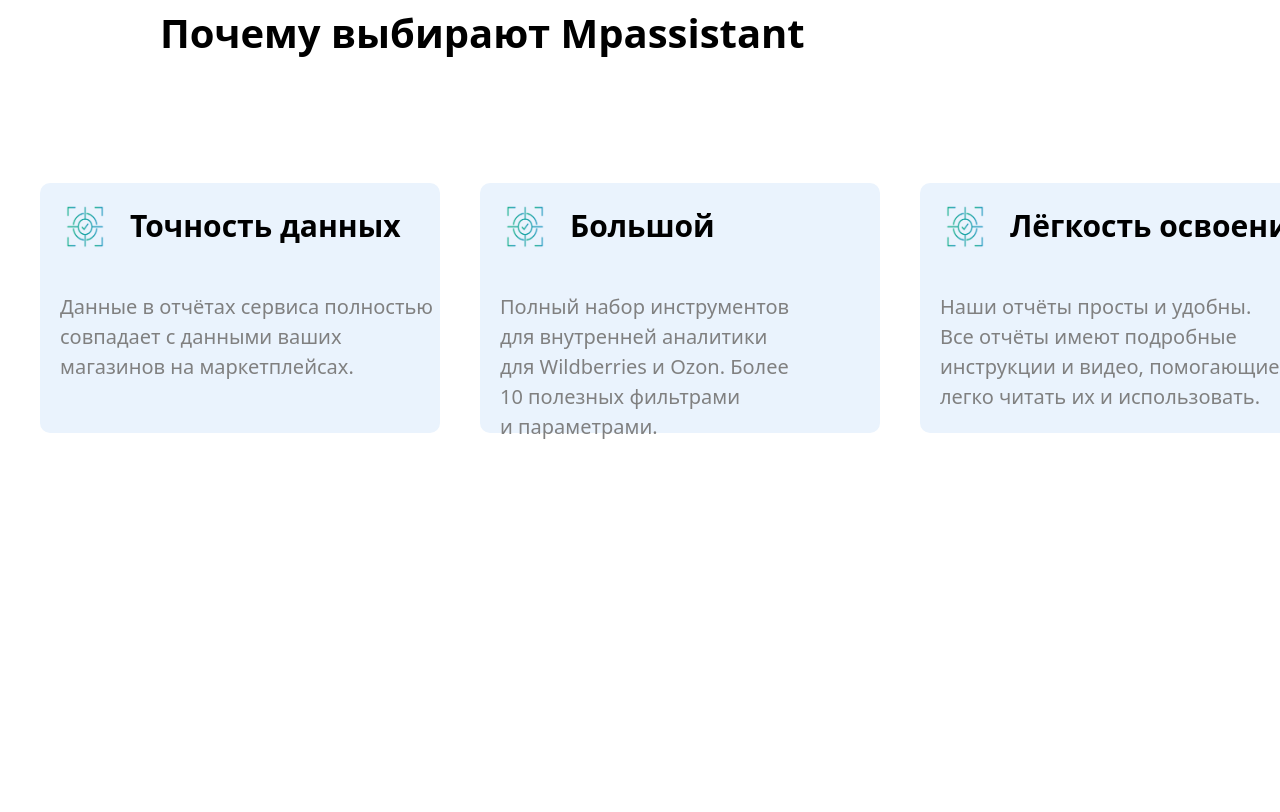
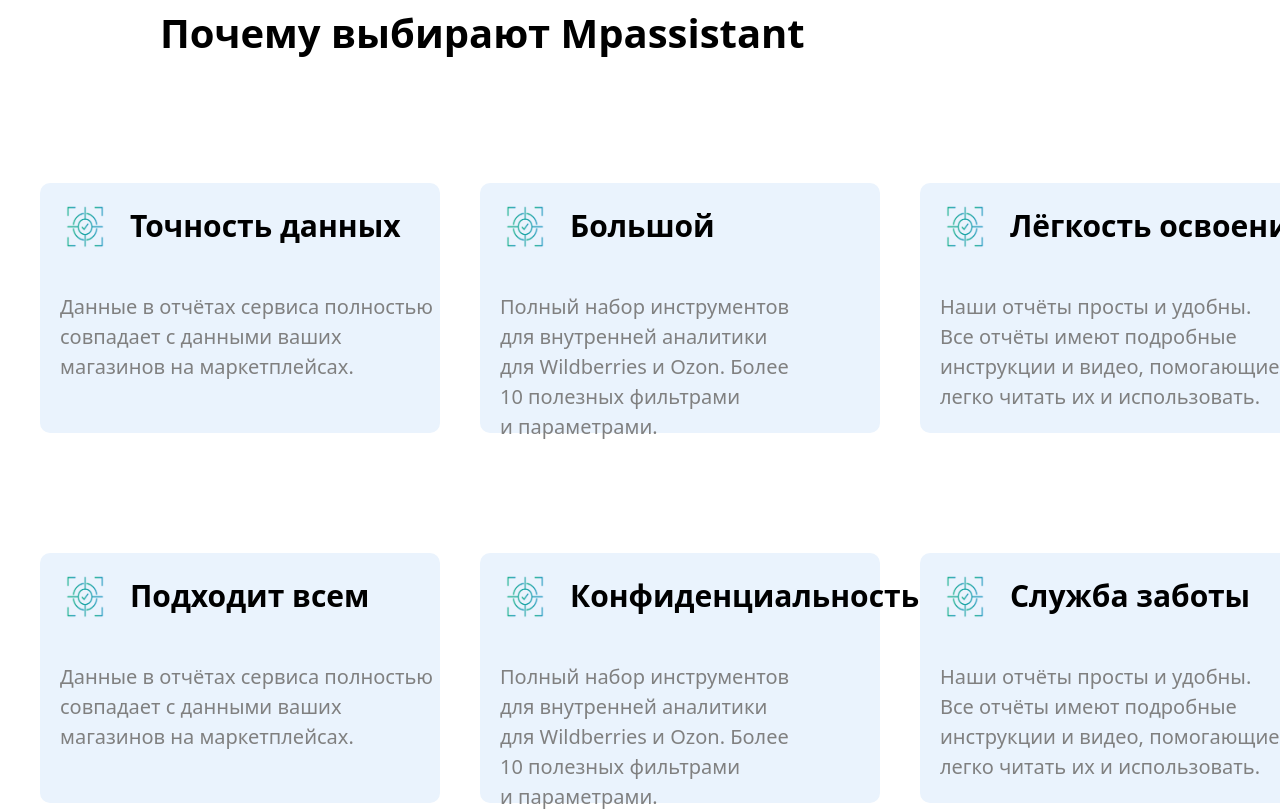
Before and after one commit to Ahmadjon04082009/Home-work-22.12.2025, a website: page src/index.html in a window 1280 px wide. Shown: the part 3658-4470 px from the top of the page. Before the commit the page ends 4100 px from the top, so only its background shows below. Drawn offline with Linux system fonts and the light colour scheme.

Commit message:
section 8 build

```diff
--- a/src/index.html
+++ b/src/index.html
@@ -203,9 +203,35 @@
         </div>
     </section>
 
+    <section class="lg:flex max-w-[1200px] m-auto gap-10 mt-30 ">
 
+        <div class=" w-full lg:w-[400px] h-[250px] bg-[#EAF3FD] rounded-[10px]">
+            <div class="flex gap-5 pt-5 pl-5">
+                <img class="w-[50px]" src="./Снимок экрана 2025-12-22 235747.png" alt="">
+                <h1 class="text-[30px] font-[600] ">Подходит всем</h1>
+            </div>
+            <p class="text-[grey] text-[20px] w-[400px] pl-5 pt-11">Данные в отчётах сервиса полностью совпадает
+                с данными ваших магазинов на маркетплейсах.</p>
+        </div>
 
+        <div class=" w-full lg:w-[400px] h-[250px] bg-[#EAF3FD] rounded-[10px] lg:mt-0 mt-16">
+            <div class="flex gap-5 pt-5 pl-5">
+                <img class="w-[50px]" src="./Снимок экрана 2025-12-22 235747.png" alt="">
+                <h1 class="text-[30px] font-[600] ">Конфиденциальность </h1>
+            </div>
+            <p class="text-[grey] text-[20px] w-[400px] pl-5 pt-11">Полный набор инструментов для внутренней аналитики
+                для Wildberries и Ozon. Более 10 полезных фильтрами и параметрами.</p>
+        </div>
 
+        <div class=" w-full lg:w-[400px] h-[250px] bg-[#EAF3FD] rounded-[10px] lg:mt-0 mt-16">
+            <div class="flex gap-5 pt-5 pl-5">
+                <img class="w-[50px]" src="./Снимок экрана 2025-12-22 235747.png" alt="">
+                <h1 class="text-[30px] font-[600] ">Служба заботы</h1>
+            </div>
+            <p class="text-[grey] text-[20px] w-[400px] pl-5 pt-11">Наши отчёты просты и удобны. Все отчёты имеют
+                подробные инструкции и видео, помогающие легко читать их и использовать.</p>
+        </div>
+    </section>
 
 
 
```
